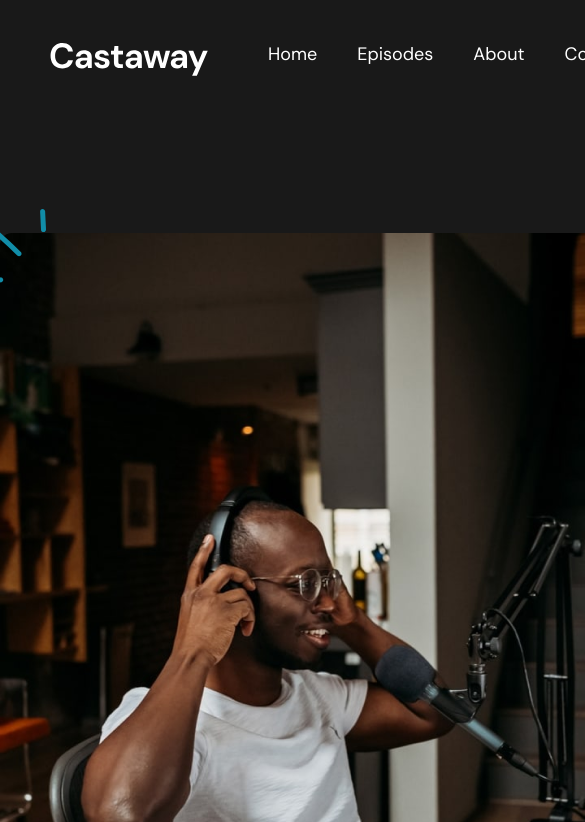
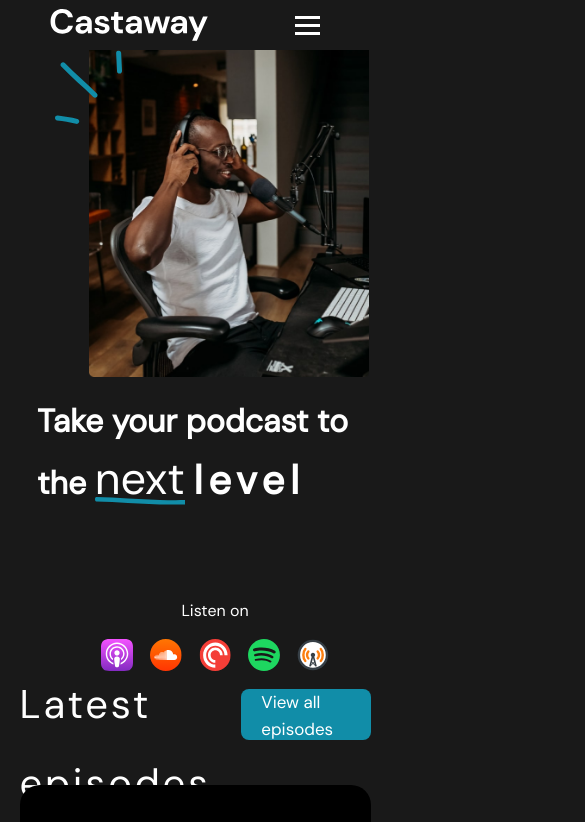
Before and after one commit to Olukard/Castaway-website, a plain HTML site: page index.html in a window 390 px wide. Shown: the top 822 px of the page, 585 px wide, since content can reach past the window. Drawn offline with Linux system fonts and the light colour scheme.

Commit message:
Added JS functionality

```diff
--- a/index.html
+++ b/index.html
@@ -15,27 +15,42 @@
       rel="stylesheet"
     />
 
+
+
+
     <title>Document</title>
   </head>
   <body>
     <div class="header">
+
       <img src="img/logo.svg" style="height: 32.6px" />
-      <div class="header--menu">
-        <ul>
-          <a class="text-link"><li>Home</li></a>
-          <a class="text-link"><li>Episodes</li></a>
-          <a class="text-link"><li>About</li></a>
-          <a class="text-link"><li>Contact</li></a>
+      <nav class="navbar">
+        <ul class="nav-menu">
+          <li class="nav-item"><a href="#" class="text-link">Home</a></li>
+
+          <li class="nav-item"><a href="#" class="text-link">Episodes</a></li>
+
+          <li class="nav-item"><a href="#" class="text-link">About</a></li>
+
+          <li class="nav-item"><a href="#" class="text-link">Contact</a></li>
+
         </ul>
-      </div>
+        <div class="hamburger">
+          <span class="bar"></span>
+          <span class="bar"></span>
+          <span class="bar"></span>
+        </div>
+        <script src="/script.js"></script>
+      </nav>
     </div>
     <div class="content--main">
       <div class="hero">
-        <div>
+        <div class="photo-container">
           <img src="img/hero-effect.svg" class="effect" />
           <img src="img/hero-portrait.png" class="hero photo" />
         </div>
         <div class="hero--description--main">
+          <div>
           <h1>
             Take your podcast to the <span class="bold1">next</span>
             <span class="bold2">level</span>
@@ -62,7 +77,7 @@
             </div>
           </div>
         </div>
-        <div class="hero--description--second"></div>
+      </div>
       </div>
 
       <div class="episodes">
--- /dev/null
+++ b/script.js
@@ -0,0 +1,14 @@
+const hamburger = document.querySelector(".hamburger");
+const navMenu = document.querySelector(".nav-menu");
+
+hamburger.addEventListener("click", () => {
+    hamburger.classList.toggle("active");
+    navMenu.classList.toggle("active");
+})
+
+
+document.querySelectorAll(".text-link").forEach(n => n.
+    addEventListener("click", () => {
+    hamburger.classList.remove("active");
+    navMenu.classList.remove("active");
+}))
--- a/styles.css
+++ b/styles.css
@@ -4,6 +4,8 @@
   --main-bg-color: #191919;
   --main-text-color: #ffffff;
   --supp-color: #118da8;
+  --supp-color-light: #58afc2;
+
 }
 
 /* Resets */
@@ -32,6 +34,11 @@ svg {
   max-width: 100%;
 }
 
+a {
+  color: var(--main-text-color);
+  text-decoration: none; /* no underline */
+}
+
 input,
 button,
 textarea,
@@ -55,6 +62,8 @@ h6 {
   isolation: isolate;
 }
 
+
+
 /* Transitions */
 
 .text-link:hover {
@@ -71,7 +80,7 @@ h6 {
 
 .btn-main:hover {
   transition: background 0.5s ease;
-  background: lighten(var(--supp-color), 20%);
+  background: var(--supp-color-light);
   cursor: pointer;
 }
 
@@ -98,18 +107,37 @@ ul {
   padding: 0 50px;
 }
 
-.header--menu {
+.navbar {
   display: flex;
   padding: 20px;
+  min-height: 70px;
+  justify-content: space-between;
+  align-items: center;
 }
 
-.header--menu > ul {
+.nav-menu {
+  gap: 40px;
+}
+
+.nav-menu {
   display: flex;
-  flex-direction: row;
-  align-items: center;
-  gap: 40px;
-  font-family: DM Sans;
-  font-size: 18px;
+  justify-content: space-between;
+  z-index: 3;
+}
+
+.hamburger {
+  display: none;
+  cursor: pointer;
+}
+
+.bar {
+  display: block;
+  width: 25px;
+  height: 3px;
+  margin: 5px auto;
+  -webkit-transition: all 0.3s ease-in-out;
+  transition: all 0.3s ease-in-out;
+  background-color: white;
 }
 
 .text-link:hover {
@@ -136,21 +164,33 @@ ul {
   gap: 60px;
   align-items: center;
   margin: 0 auto;
-  max-width: 1300px;
+  max-width: 90%;
+}
+
+.photo-container {
+  display: flex;
 }
 
 .effect {
   position: relative;
-  left: -21px;
-  top: 90px;
+  left: 10%;
+  z-index: 1;
+  max-height: 75px;
 }
 
 .photo {
   display: block;
   width: 870px;
+  min-width: 30%;
   width: auto;
   height: auto;
   padding: 40px 0;
+}
+
+.hero--description--main {
+  max-width: 40%;
+  display: flex;
+  flex-direction: column;
 }
 
 .hero--description--main > h1 {
@@ -203,7 +243,7 @@ ul {
   display: flex;
   flex-direction: column;
   gap: 60px;
-  max-width: 1300px;
+  max-width: 90%;
 }
 
 .episodes--desc {
@@ -256,6 +296,7 @@ ul {
   margin-left: 13px;
   justify-content: space-between;
   align-items: baseline;
+  gap: 5px
 }
 
 .tag {
@@ -435,3 +476,121 @@ ul > a > li {
   flex-direction: row;
   gap: 17.5px
 }
+
+/* Resizes */
+
+@media (max-width: 992px) {
+  .hero--description--main > h1 {
+    font-size: 40px;
+    padding: 0 20px;
+    line-height: normal;
+  }
+  .bold2 {
+    font-size: 40px;
+  }
+  .bold1 {
+    font-size: 45px;
+  }
+  .episodes--desc > h1 {
+    font-size: 40px;
+  }
+
+
+  .episodes {
+    gap: 20px
+  }
+
+  .episodes--box--content > h1 {
+    font-size: 40px;
+    font-weight: 400;
+    line-height: normal;
+    text-align: left;
+  }
+
+  .episodes--box--content > p {
+    font-size: 16px;
+    font-weight: 400;
+    line-height: 33px;
+    letter-spacing: 0em;
+    text-align: left;
+  }
+}
+
+@media (max-width: 768px) {
+  .hamburger {
+    display: block;
+  }
+
+  .hamburger.active .bar:nth-child(2){
+    opacity: 0;
+  }
+  .hamburger.active .bar:nth-child(1){
+    transform: translateY(8px) rotate(45deg);
+  }
+  .hamburger.active .bar:nth-child(3){
+    transform: translateY(-8px) rotate(-45deg);
+  }
+
+  .header {
+    position: fixed;
+   width: 100%;
+   z-index: 3;
+   background: var(--main-bg-color);
+   height: 50px;
+  }
+  .nav-menu {
+    position: fixed;
+    left: -100%;
+    top: 40px;
+    gap: 0;
+    flex-direction: column;
+    background-color: var(--main-bg-color);
+    width: 100%;
+    text-align: center;
+    transition: 0.3s;
+  }
+
+  .nav-item{
+    margin: 16px 0;
+  }
+
+  .nav-menu.active {
+    left: 0;
+    flex-direction: column;
+    gap: 10px;
+  }
+
+  .navbar > ul {
+    gap: 10px;
+    padding: 10px;
+    z-index: 3;
+  }
+
+  .content--main {
+    width: 100%;
+  }
+  .hero {
+    flex-direction: column;
+    gap: 20px;
+  }
+  .photo {
+    width: 80%;
+    padding: 0;
+  }
+  .hero--description--main {
+    max-width: 90%;
+  }
+
+  .media-box {
+    align-items: center;
+  }
+  .effect {
+    top: 50px;
+  }
+  .about {
+    flex-direction: column
+  }
+  .reviwews {
+    display: inline-block;
+  }
+}
```
